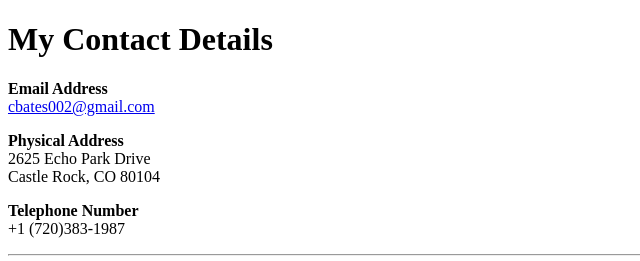
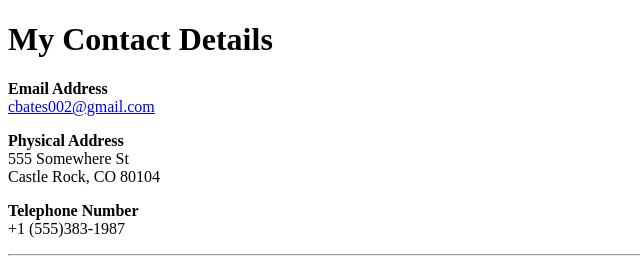
Before and after one commit to cdubyabco/cv, a plain HTML site: page contact.html in a window 1280 px wide. Shown: the top 261 px of the page, 0-640 px from the left. Drawn offline with Linux system fonts and the light colour scheme.

Commit message:
Update contact.html

```diff
--- a/contact.html
+++ b/contact.html
@@ -12,14 +12,14 @@
     <p>
     <strong>Physical Address</strong>
     <br>
-    2625 Echo Park Drive
+    555 Somewhere St
     <br>
     Castle Rock, CO 80104
     </p>
     <p>
       <strong>Telephone Number</strong>
       <br>
-      +1 (720)383-1987
+      +1 (555)383-1987
     </p>
     <hr>
     <form action="mailto:cbates002@gmail.com?subject=WebForm Contact" method="post" enctype="text/plain">
```
